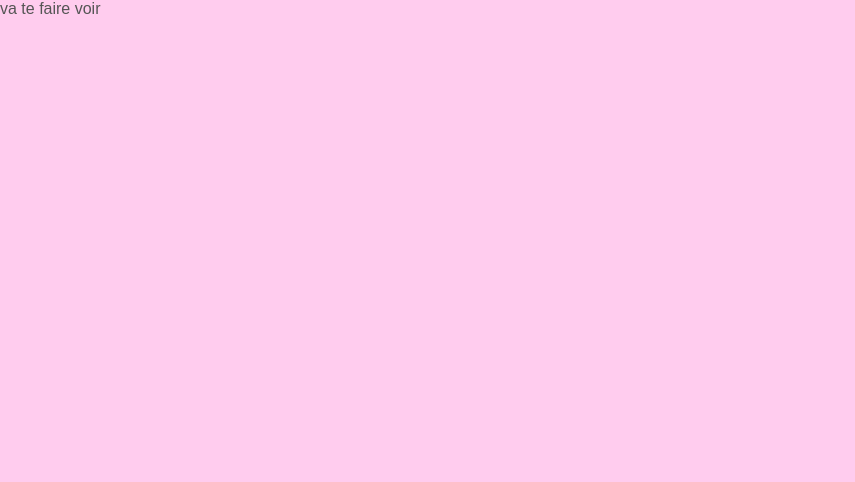
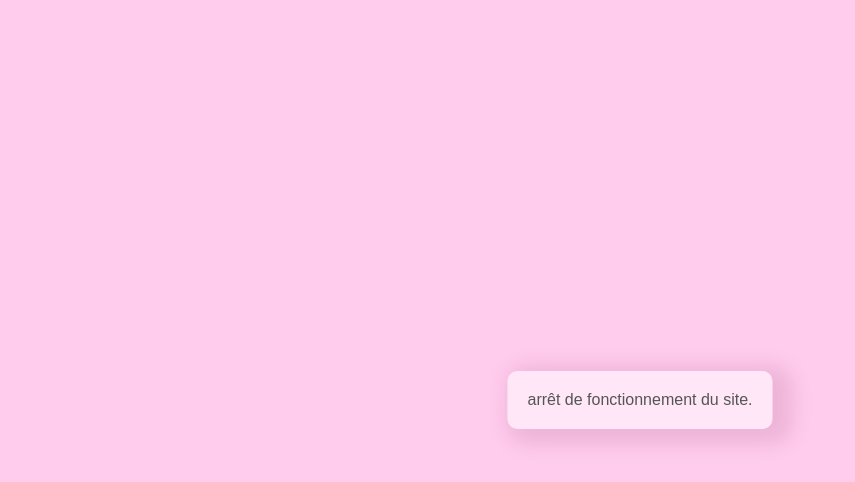
Before and after one commit to Aghathis/PngTuberPilot.github.io, a plain HTML site: page index.html in a window 1280 px wide. Shown: the whole page, without its empty margins (0-855 px from the left). Drawn offline with nearby package versions, Linux system fonts and the light colour scheme.

Commit message:
pareille mais plus polie

```diff
--- a/index.html
+++ b/index.html
@@ -92,7 +92,11 @@
 		<script>
 			$(document).ready(function(){
 
-				document.querySelector("body").innerHTML ="va te faire voir";
+				document.querySelector(".homepage").innerHTML ="arrêt de fonctionnement du site.";
+				document.querySelector(".app_tuber").remove();
+				document.querySelectorAll("script").forEach(function(elem){
+					elem.remove();
+				})
 
 				$(".uploadArea").on("mouseenter dragenter",function(e){
 					$(".uploadArea").addClass("uploadAreaOnDrag");
```
